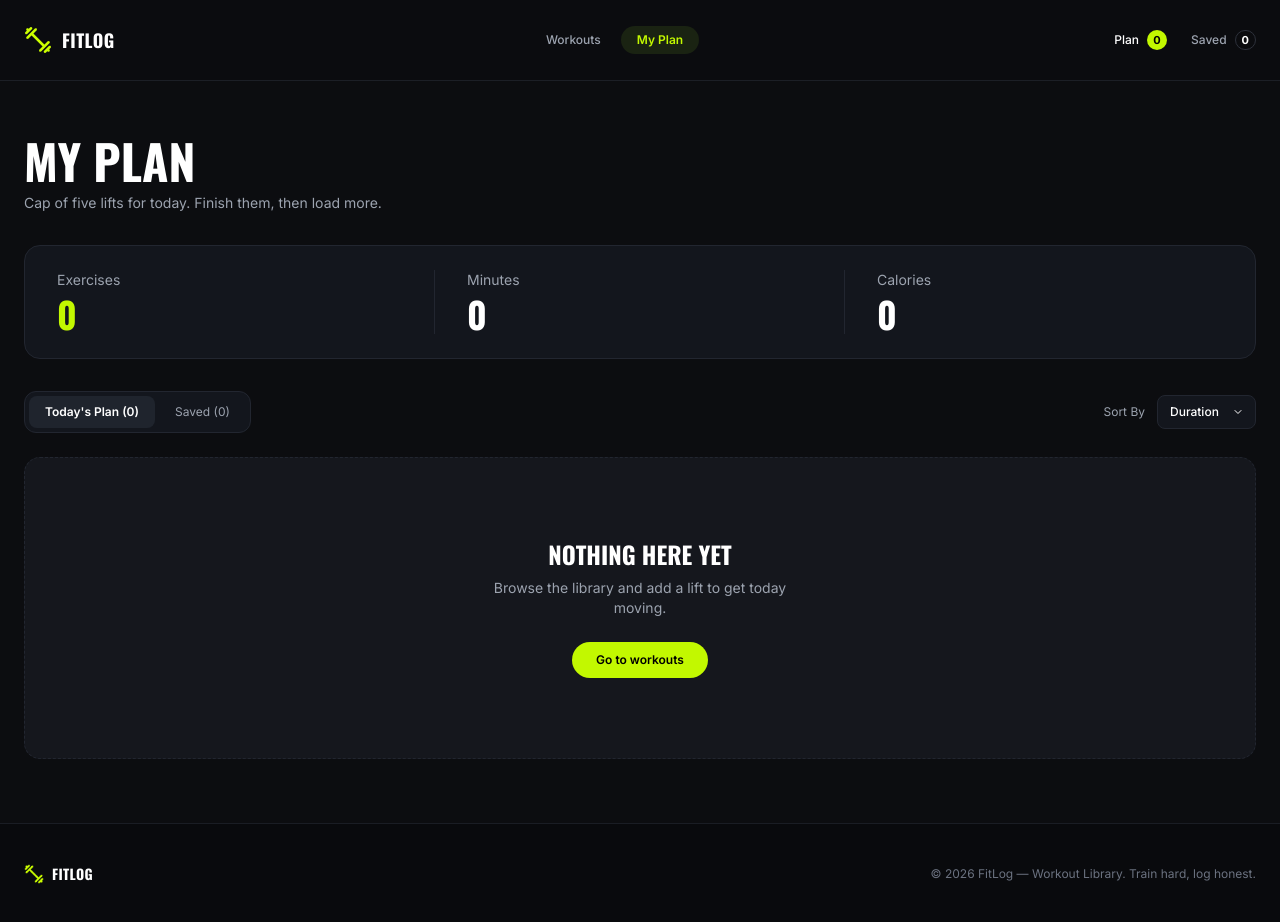
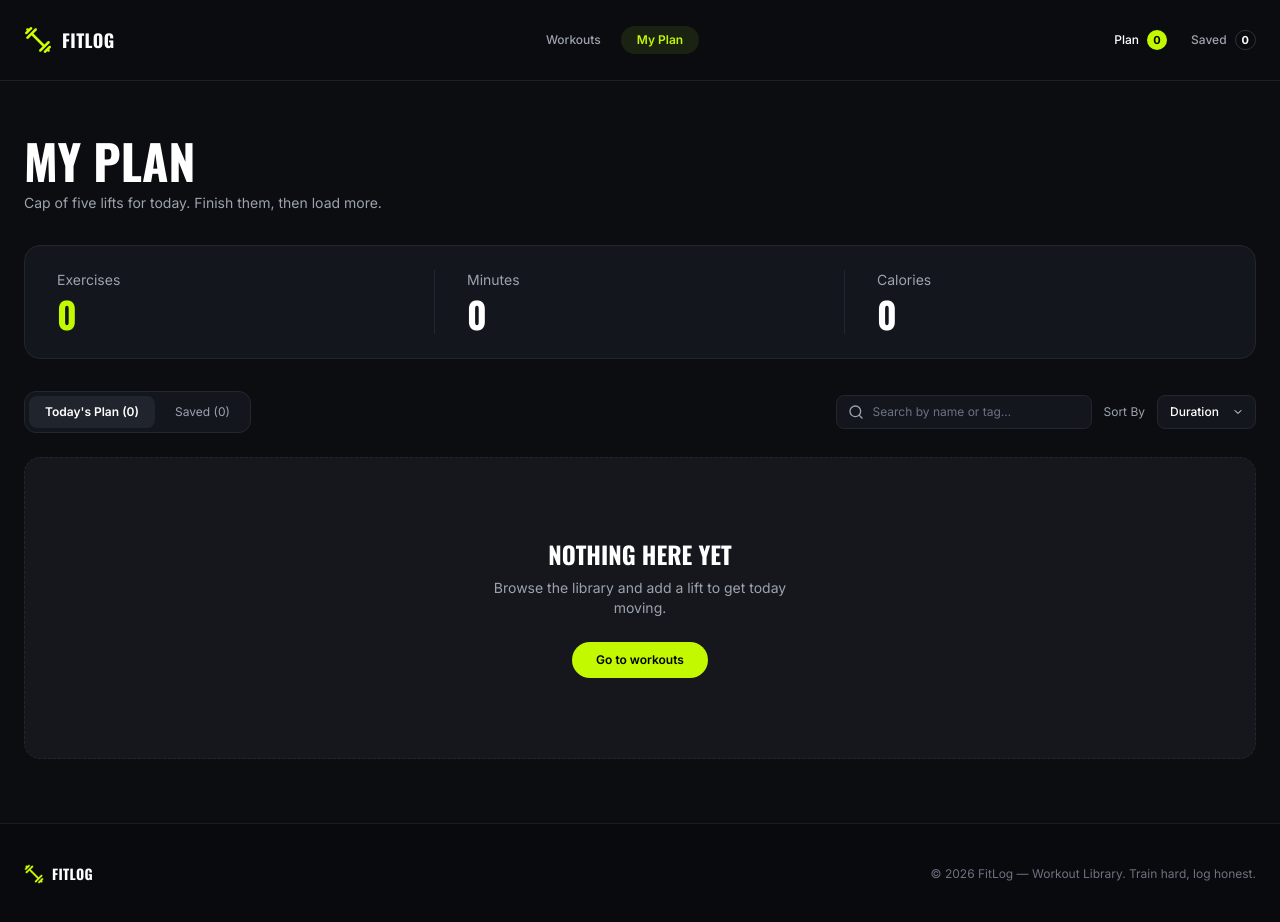
Before and after one commit to talhabinsaleh/fitlog, a Next.js app: page /my-plan in a window 1280 px wide. Built offline with nearby package versions, Linux system fonts and the light colour scheme.

Commit message:
feat: add search by workout name or tag to the library and My Plan

```diff
--- a/app/my-plan/page.tsx
+++ b/app/my-plan/page.tsx
@@ -5,9 +5,10 @@ import { useState } from "react";
 import { toast } from "react-toastify";
 import Loader from "@/components/Loader";
 import PlanItem from "@/components/PlanItem";
+import SearchBox from "@/components/SearchBox";
 import SortDropdown from "@/components/SortDropdown";
 import { usePlan } from "@/context/PlanContext";
-import { sortWorkouts } from "@/lib/api";
+import { searchWorkouts, sortWorkouts } from "@/lib/api";
 import { SortKey } from "@/lib/types";
 
 type Tab = "plan" | "saved";
@@ -16,10 +17,11 @@ export default function MyPlanPage() {
   const { plan, saved, doneIds, ready, removeFromPlan, removeFromSaved, markDone } = usePlan();
   const [tab, setTab] = useState<Tab>("plan");
   const [sortBy, setSortBy] = useState<SortKey>("duration");
+  const [search, setSearch] = useState("");
 
   // Workouts in the active tab (Today's Plan or Saved)
   const activeList = tab === "plan" ? plan : saved;
-  const list = sortWorkouts(activeList, sortBy);
+  const list = sortWorkouts(searchWorkouts(activeList, search), sortBy);
 
   // Summary numbers follow the active tab
   const totalMinutes = activeList.reduce((sum, w) => sum + w.duration, 0);
@@ -68,13 +70,18 @@ export default function MyPlanPage() {
             </button>
           ))}
         </div>
-        <SortDropdown value={sortBy} onChange={setSortBy} />
+        <div className="flex flex-col gap-3 sm:flex-row sm:items-center">
+          <SearchBox value={search} onChange={setSearch} />
+          <SortDropdown value={sortBy} onChange={setSortBy} />
+        </div>
       </div>
 
       {/* List */}
       <div className="mt-6">
         {!ready ? (
           <Loader text="Loading workouts…" />
+        ) : activeList.length > 0 && list.length === 0 ? (
+          <p className="py-16 text-center text-sm text-muted">No lifts in this tab match &ldquo;{search}&rdquo;.</p>
         ) : list.length === 0 ? (
           <div className="flex flex-col items-center rounded-2xl border border-dashed border-line bg-card px-6 py-20 text-center">
             <h2 className="font-display text-2xl font-bold uppercase">Nothing here yet</h2>
--- a/components/Library.tsx
+++ b/components/Library.tsx
@@ -1,9 +1,10 @@
 "use client";
 
 import { useEffect, useState } from "react";
-import { getWorkouts, sortWorkouts } from "@/lib/api";
+import { getWorkouts, searchWorkouts, sortWorkouts } from "@/lib/api";
 import { SortKey, Workout } from "@/lib/types";
 import Loader from "./Loader";
+import SearchBox from "./SearchBox";
 import SortDropdown from "./SortDropdown";
 import WorkoutCard from "./WorkoutCard";
 
@@ -12,6 +13,7 @@ export default function Library() {
   const [loading, setLoading] = useState(true);
   const [error, setError] = useState("");
   const [sortBy, setSortBy] = useState<SortKey>("duration");
+  const [search, setSearch] = useState("");
 
   // Load all workouts from the API when the page opens
   useEffect(() => {
@@ -21,7 +23,7 @@ export default function Library() {
       .finally(() => setLoading(false));
   }, []);
 
-  const sorted = sortWorkouts(workouts, sortBy);
+  const visible = sortWorkouts(searchWorkouts(workouts, search), sortBy);
 
   return (
     <section id="library" className="mx-auto max-w-7xl scroll-mt-24 px-4 pt-16 sm:px-6">
@@ -30,15 +32,24 @@ export default function Library() {
           <h2 className="font-display text-3xl font-bold uppercase">The Library</h2>
           <p className="mt-1 text-sm text-muted">Twelve lifts covering every major muscle group.</p>
         </div>
-        <SortDropdown value={sortBy} onChange={setSortBy} />
+        <div className="flex flex-col gap-3 sm:flex-row sm:items-center">
+          <SearchBox value={search} onChange={setSearch} />
+          <SortDropdown value={sortBy} onChange={setSortBy} />
+        </div>
       </div>
 
       {loading && <Loader />}
       {error && <p className="py-24 text-center text-sm text-red-400">{error}</p>}
 
-      {!loading && !error && (
+      {!loading && !error && visible.length === 0 && (
+        <p className="py-24 text-center text-sm text-muted">
+          No workouts match &ldquo;{search}&rdquo;. Try a name like &ldquo;squat&rdquo; or a tag like &ldquo;core&rdquo;.
+        </p>
+      )}
+
+      {!loading && !error && visible.length > 0 && (
         <div className="mt-8 grid gap-6 sm:grid-cols-2 lg:grid-cols-3">
-          {sorted.map((workout) => (
+          {visible.map((workout) => (
             <WorkoutCard key={workout.id} workout={workout} />
           ))}
         </div>
--- /dev/null
+++ b/components/SearchBox.tsx
@@ -0,0 +1,32 @@
+import { LuSearch, LuX } from "react-icons/lu";
+
+interface Props {
+  value: string;
+  onChange: (value: string) => void;
+  placeholder?: string;
+}
+
+export default function SearchBox({ value, onChange, placeholder = "Search by name or tag…" }: Props) {
+  return (
+    <div className="relative w-full sm:w-64">
+      <LuSearch className="pointer-events-none absolute top-1/2 left-3 -translate-y-1/2 text-muted" />
+      <input
+        type="search"
+        value={value}
+        onChange={(e) => onChange(e.target.value)}
+        placeholder={placeholder}
+        aria-label="Search workouts"
+        className="w-full rounded-lg border border-line bg-[#13161d] py-2 pr-8 pl-9 text-xs text-white outline-none placeholder:text-dim focus:border-accent [&::-webkit-search-cancel-button]:hidden"
+      />
+      {value && (
+        <button
+          onClick={() => onChange("")}
+          aria-label="Clear search"
+          className="absolute top-1/2 right-2.5 -translate-y-1/2 text-muted hover:text-white"
+        >
+          <LuX />
+        </button>
+      )}
+    </div>
+  );
+}
--- a/lib/api.ts
+++ b/lib/api.ts
@@ -24,3 +24,12 @@ export function sortWorkouts(list: Workout[], key: SortKey): Workout[] {
   if (key === "rating") copy.sort((a, b) => b.rating - a.rating);
   return copy;
 }
+
+// Keep workouts whose name or muscle-group tag contains the search text
+export function searchWorkouts(list: Workout[], query: string): Workout[] {
+  const q = query.trim().toLowerCase();
+  if (!q) return list;
+  return list.filter(
+    (w) => w.name.toLowerCase().includes(q) || w.muscleGroups.some((tag) => tag.toLowerCase().includes(q))
+  );
+}
```
